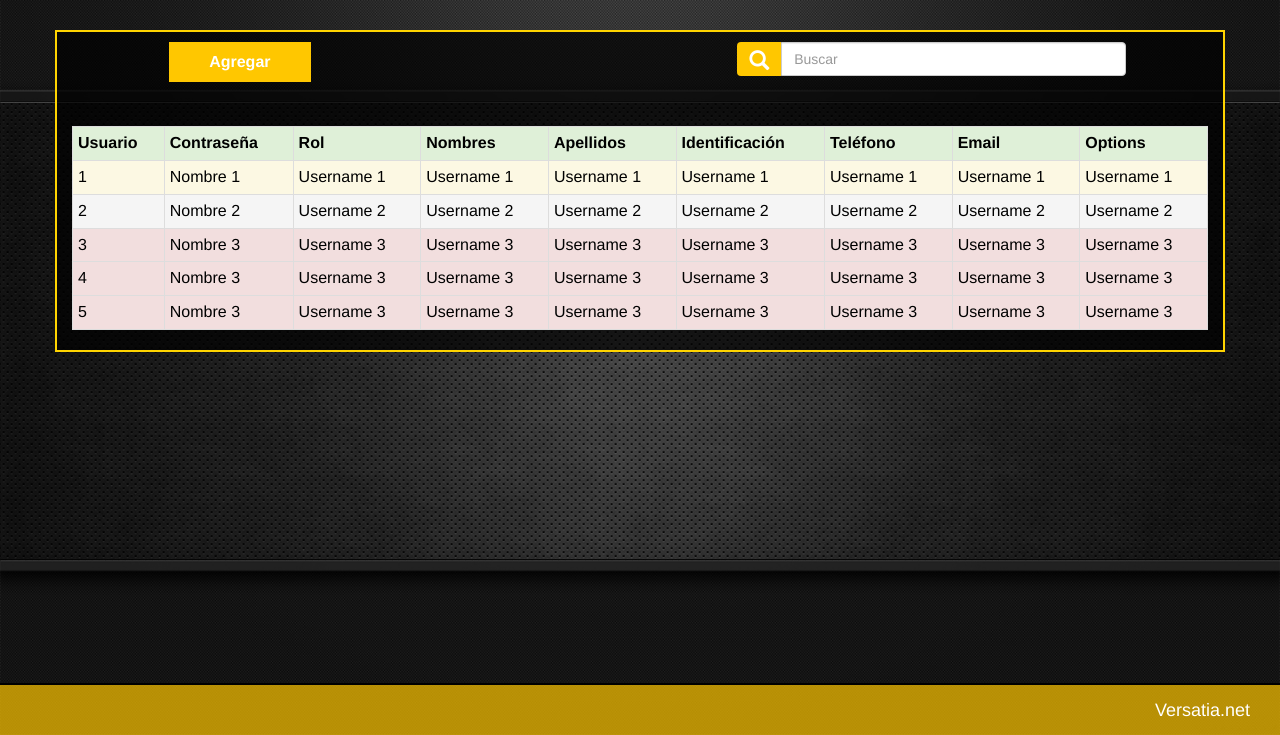
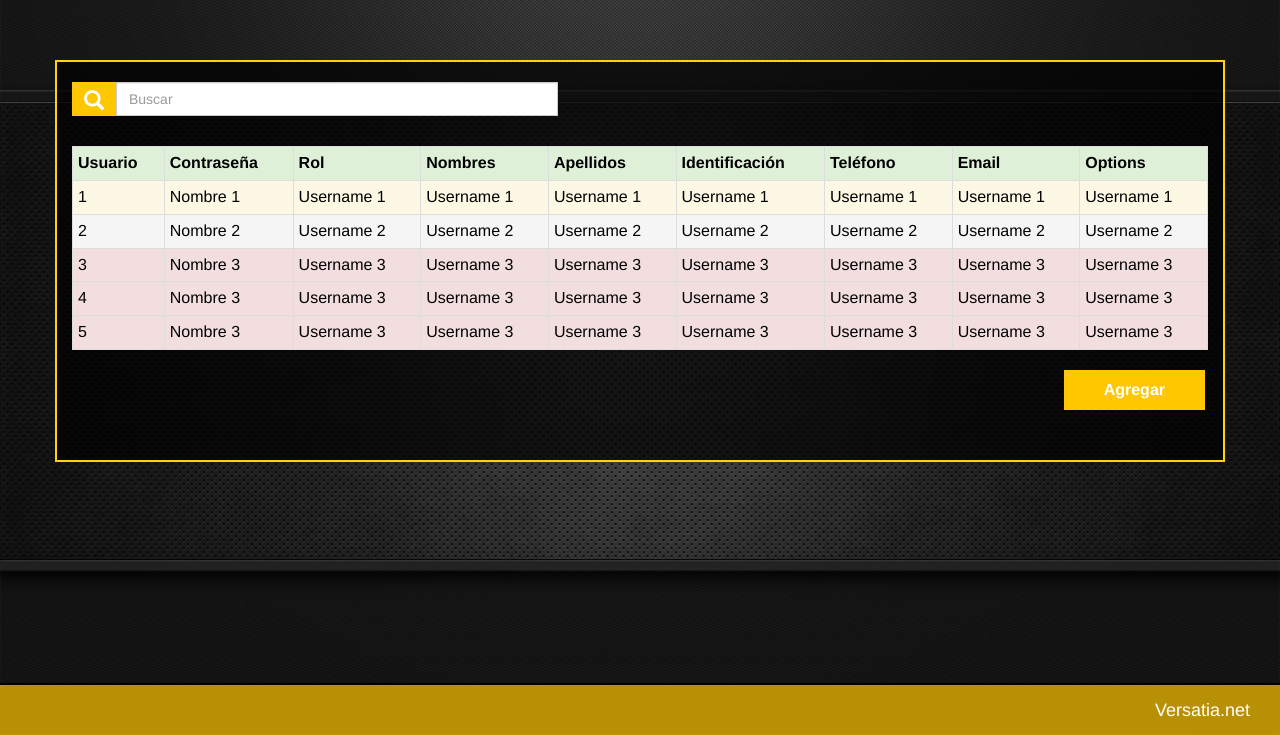
Before and after one commit to jorgeperez/parqueadero, a PHP site: page /inc/panel_users.html in a window 1280 px wide. Shown: the part 65-800 px from the top of the page. Run offline with PHP 8.4, Linux system fonts and the light colour scheme.

Commit message:
cambio en orden de botones in panel_users

```diff
--- a/css/estilo.styl
+++ b/css/estilo.styl
@@ -336,11 +336,14 @@ body
 		color white
 #cont_tabla_users
 		background-color rgba(black,.7)
-		margin-top 30px
+		margin-top 60px
 		border 2px solid #FFD400
 		// margin-bottom 50px
 #row_top
 	margin-top 10px
+#form-agregar-usuario
+	padding-top 10px
+	// padding-bottom 0
 
 //////////////////////////////////
 
@@ -377,11 +380,23 @@ body
 		border 1px solid red
 		height 470px
 		margin-bottom 70px
+#buscar_usuarios
+	margin-top 10px
+	margin-bottom 30px
+	margin-left 15px
+	input
+		border-radius 0
+	.input-group-addon
+		border-radius 0
+#boton-agregar-usuario
+	margin-bottom:50px
+	margin-left -35px
 //AUDITAR-REGISTROS
 #datos-auditar-registros
 		border 1px solid red
 		height 470px
 		margin-bottom 70px
+
 //CONFIGURACION
 #tabla-tarifas,#form-agregar-tarifa,#tabla-mensualidades,#form-agregar-mensualidad,#tabla-backup,#form-agregar-backup,#form-impresion
 	margin-top 50px
@@ -591,6 +606,8 @@ body
 		border-right 2px dashed #ffc700
 		border-bottom 2px dashed #ffc700
 		border-left 2px dashed #ffc700
+	#boton-agregar-usuario
+		margin-left 12px
 
 
 
@@ -687,6 +704,8 @@ body
 	#xpress
 		border-right 2px solid #ffc700
 		border-bottom 2px solid #ffc700
+	#boton-agregar-usuario
+		margin-left 15px
 
 //_____________________________________________________________________
 @media screen and (min-width 1200px)
@@ -909,3 +928,5 @@ body
 		border-bottom 2px solid #ffc700
 	#form_cajero
 		margin-bottom 0
+	#boton-agregar-usuario
+		margin-left 45px
--- a/inc/panel_users.html
+++ b/inc/panel_users.html
@@ -22,18 +22,15 @@
 
 	<div id="cont_tabla_users" class="container" >
 		<div id="row_top" class="row">
-			<div id="agregar-usuario" class="col-xs-6 col-xs-offset-1 col-sm-6">
-	 <button id="boton-agregar-usuario" class="button button-caution ">Agregar</button>
+			<div id="buscar_usuarios"  class="input-group col-xs-8 col-lg-5">
+			<div class="input-group-addon icono_form"><span class="glyphicon glyphicon-search" </span></div>
+			<input type="text" class="form-control" id="" placeholder="Buscar">
 		</div>
 
-		<div style="margin-bottom:50px;" class="input-group col-xs-4 col-sm-4 col-sm-offset-4 col-md-4 col-lg-4 col-lg-offset-7">
-		<div class="input-group-addon icono_form"><span class="glyphicon glyphicon-search" </span></div>
-		<input type="text" class="form-control" id="inputEmail3" placeholder="Buscar">
-		</div>
 		</div>
 		<div id="tabla-usuarios" class="table-responsive ">
 
-			<table class="table table-striped table-bordered table-hover table-condensed animated bounceInDown col-sm-6 col-sm-offset-0">
+			<table class="table table-striped table-bordered table-hover table-condensed animated bounceInDown">
 				<tr class="success">
 					<th>Usuario</th>
 					<th>Contraseña</th>
@@ -107,6 +104,10 @@
 				</tr>
 			</table>
 		</div>
+			<div id="agregar-usuario" class="col-xs-offset-9 col-sm-offset-9 col-md-offset-10 col-lg-offset-10">
+			 <button id="boton-agregar-usuario" class="button button-caution ">Agregar</button>
+			</div>
+
 		<!-- col-md-8 col-md-offset-2 col-lg-10 col-lg-offset-2 -->
 <div class="clearfix"></div>
 		<div class="row">
@@ -193,7 +194,9 @@
 
 	$( "#boton-agregar-usuario" ).click(function() {
 	$("#form-agregar-usuario").removeClass('hidden-xs hidden-sm hidden-md hidden-lg');
-  $('#form-agregar-usuario').addClass('col-md-8 col-md-offset-2 col-lg-10 col-lg-offset-2 animated bounceInDown');
+	$("#boton-agregar-usuario").addClass('hidden-xs hidden-sm hidden-md hidden-lg');
+	$("#buscar_usuarios").addClass('hidden-xs hidden-sm hidden-md hidden-lg');
+  	$('#form-agregar-usuario').addClass('col-md-8 col-md-offset-2 col-lg-10 col-lg-offset-2 animated bounceInDown');
     $("#tabla-usuarios").removeClass('col-lg-12');
   $("#tabla-usuarios").addClass('hidden-xs hidden-sm hidden-md hidden-lg');
 
```
Also changed, not shown: css/estilo.css.
